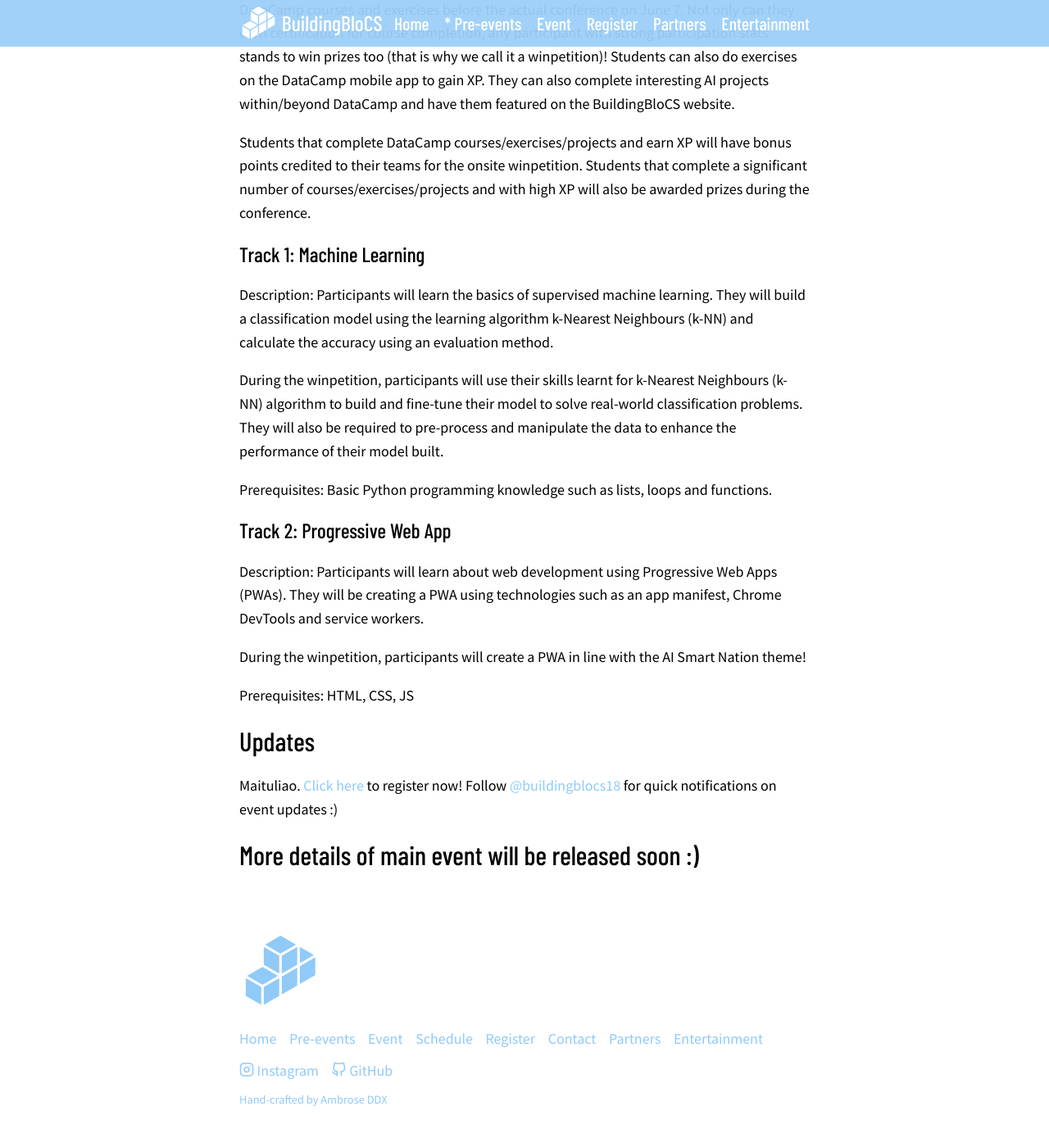
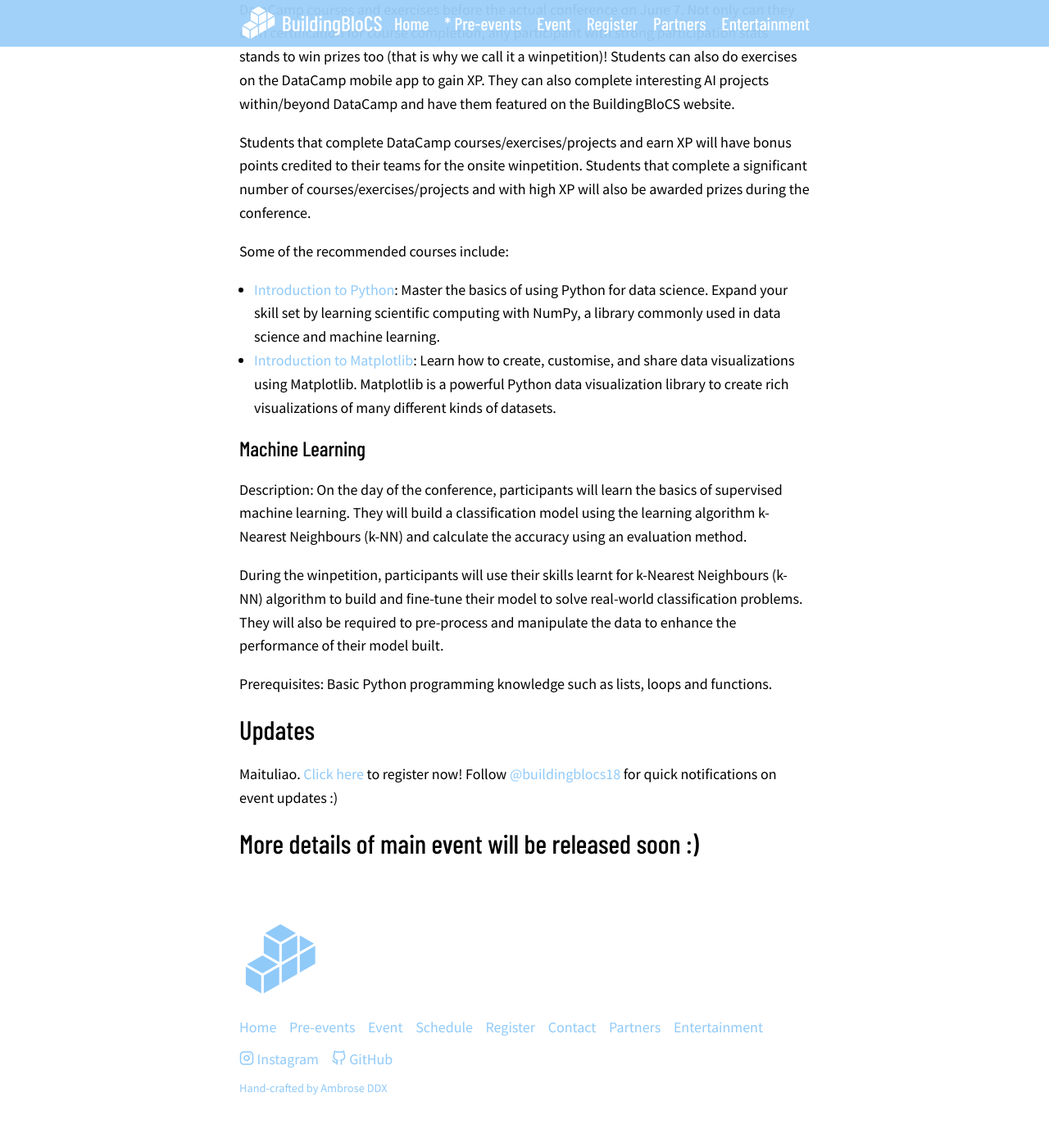
Before and after one commit to buildingblocs/2019, a Jekyll site: the page built from event/index.md, in a window 1280 px wide and 1400 px high, scrolled down 743 px. Shown: the top 1389 px of the window at 82% size. Built offline with Jekyll 4.4.1, drawn with Linux system fonts in a browser that asks for light colours; some web fonts are replaced; our own code applies the rules of GitHub Pages for plain Markdown files.

Commit message:
removed pwa section and added datacamp courses

```diff
--- a/event/index.md
+++ b/event/index.md
@@ -28,22 +28,17 @@
 
 Students that complete DataCamp courses/exercises/projects and earn XP will have bonus points credited to their teams for the onsite winpetition. Students that complete a significant number of courses/exercises/projects and with high XP will also be awarded prizes during the conference.
 
-### Track 1: Machine Learning
+Some of the recommended courses include:
+- [Introduction to Python](https://www.datacamp.com/courses/intro-to-python-for-data-science): Master the basics of using Python for data science. Expand your skill set by learning scientific computing with NumPy, a library commonly used in data science and machine learning.
+- [Introduction to Matplotlib](https://www.datacamp.com/courses/introduction-to-matplotlib): Learn how to create, customise, and share data visualizations using Matplotlib. Matplotlib is a powerful Python data visualization library to create rich visualizations of many different kinds of datasets.
+
+### Machine Learning
 Description:
-Participants will learn the basics of supervised machine learning. They will build a classification model using the learning algorithm k-Nearest Neighbours (k-NN) and calculate the accuracy using an evaluation method.
+On the day of the conference, participants will learn the basics of supervised machine learning. They will build a classification model using the learning algorithm k-Nearest Neighbours (k-NN) and calculate the accuracy using an evaluation method.
 
 During the winpetition, participants will use their skills learnt for k-Nearest Neighbours (k-NN) algorithm to build and fine-tune their model to solve real-world classification problems. They will also be required to pre-process and manipulate the data to enhance the performance of their model built.
 
 Prerequisites: Basic Python programming knowledge such as lists, loops and functions.
-
-### Track 2: Progressive Web App
-Description:
-Participants will learn about web development using Progressive Web Apps (PWAs). They will be creating a PWA using technologies such as an app manifest, Chrome DevTools and service workers.
-
-During the winpetition, participants will create a PWA in line with the AI Smart Nation theme!
-
-Prerequisites: HTML, CSS, JS
-
 
 ## Updates
 
```
